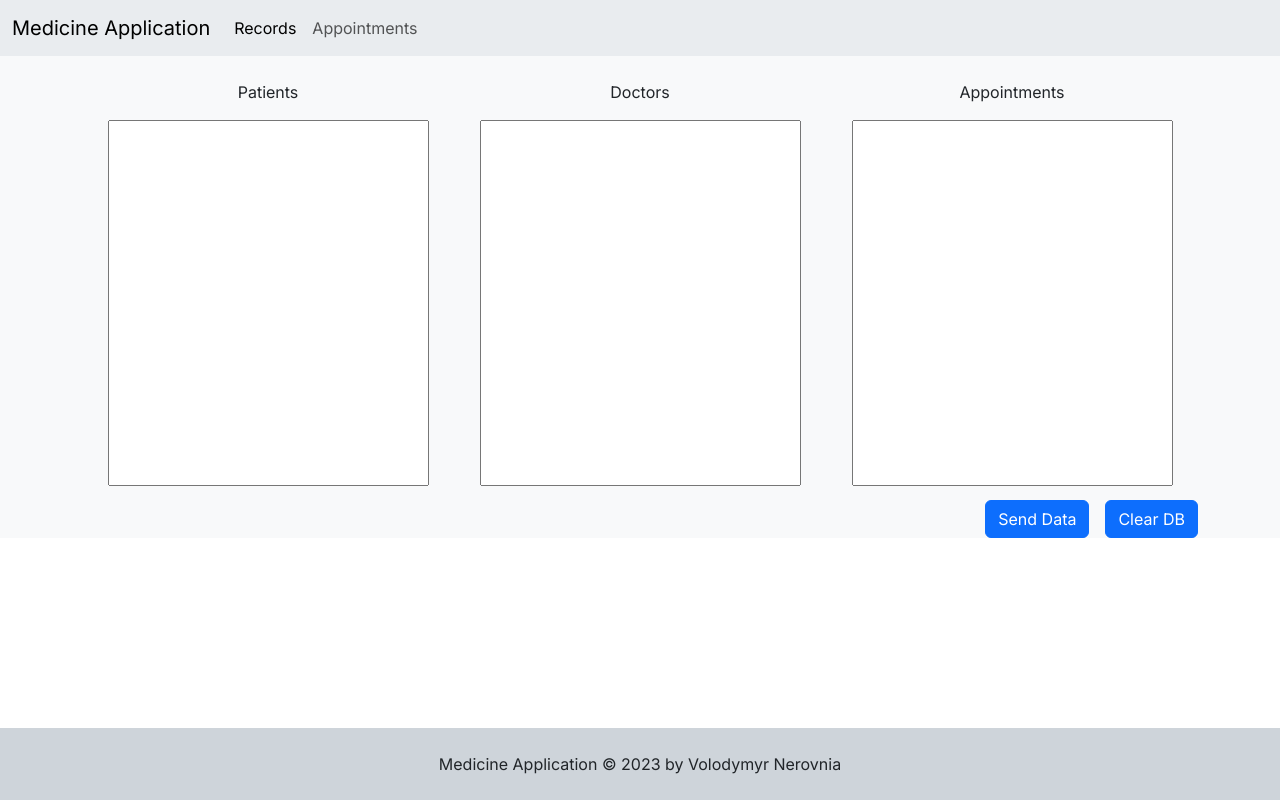
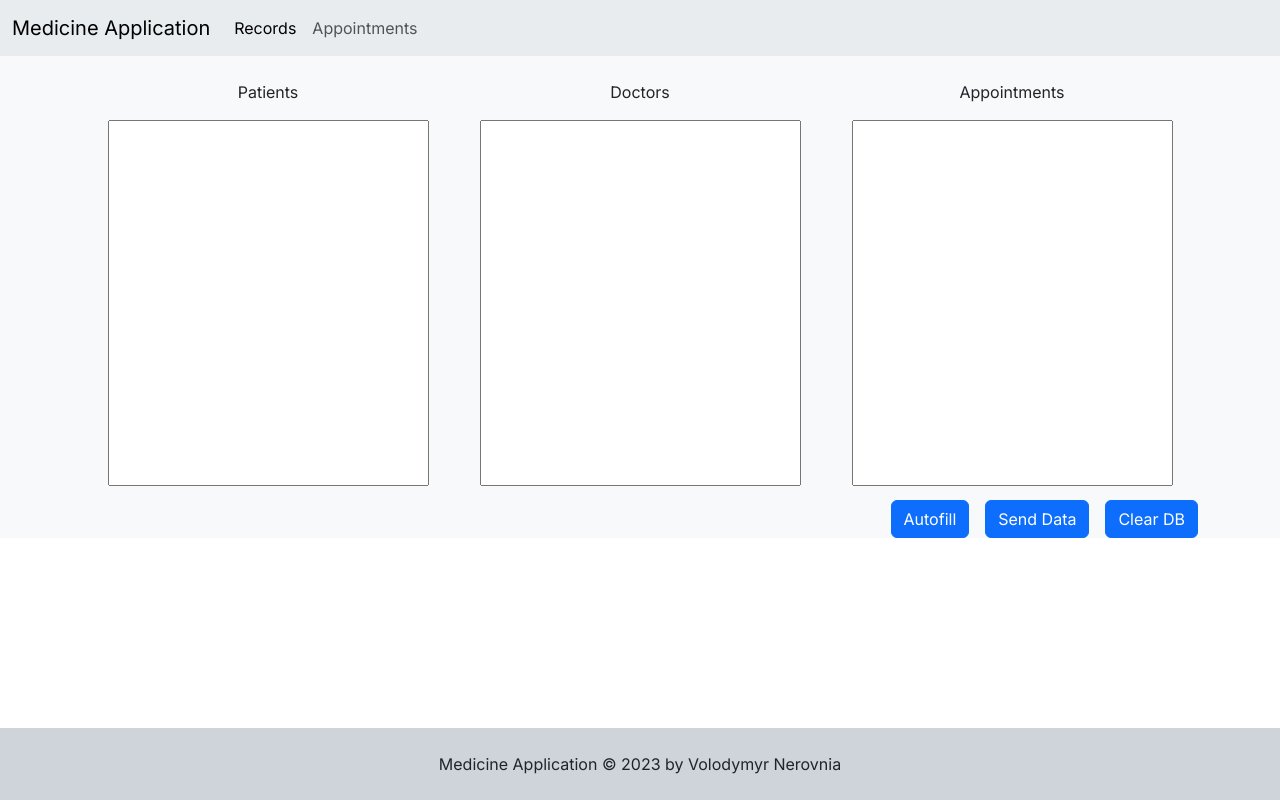
Before and after one commit to nerovnia/ByteCloud-Test, a Next.js app: page / in a window 1280 px wide. Built offline with nearby package versions, Linux system fonts and the light colour scheme.

Commit message:
Added autoFill function and button to AddBlock

```diff
--- a/src/app/components/AddBlock.js
+++ b/src/app/components/AddBlock.js
@@ -1,11 +1,12 @@
 import Appointments from "./input/Appointments";
 import Doctors from "./input/Doctors";
 import Patients from "./input/Patients";
-import {useState, useEffect} from "react";
+import { useState, useEffect } from "react";
 import { validateRegisterRecords } from "../service/validators";
 import SaveModal from "./report/SaveModal";
+import Fetch from "@/app/useFetch"
 
-import { InferGetServerSidePropsType, GetServerSideProps } from 'next';
+import { InferGetServerSidePropsType, GetServerSideProps } from "next";
 //import { addCollection } from "@/utils/dbOperations";
 
 export default function AddBlock() {
@@ -14,34 +15,41 @@ export default function AddBlock() {
   const [saveModalShow, setSaveModalShow] = useState(false);
 
   // ----------------------------- Delete in production
-  useEffect(() => {
-  }, [registrationData]);
+  useEffect(() => {}, [registrationData]);
   // -----------------------------
 
+  function handleAutofill() {
+    const { get } = Fetch("/api/");
+    get("test-data").then((testData) => {
+      //console.log(testData.body.data);
+      setRegistrationDataForModal(testData.body.data);
+    });
+  }
+
   function handleChangePatients(event) {
-    const {doctors, appointments} = registrationData;
+    const { doctors, appointments } = registrationData;
     setRegistrationData({
       doctors,
       appointments,
-      patients: event.target.value
+      patients: event.target.value,
     });
   }
 
   function handleChangeDoctors(event) {
-    const {patients, appointments} = registrationData;
+    const { patients, appointments } = registrationData;
     setRegistrationData({
       doctors: event.target.value,
       appointments,
-      patients
+      patients,
     });
   }
 
   function handleChangeAppointments(event) {
-    const {patients, doctors} = registrationData;
+    const { patients, doctors } = registrationData;
     setRegistrationData({
       doctors,
       appointments: event.target.value,
-      patients
+      patients,
     });
   }
 
@@ -51,7 +59,7 @@ export default function AddBlock() {
     setRegistrationDataForModal(registrationData);
     setSaveModalShow(true);
     document.querySelector("#frmAddRegistrationData").reset();
-    setRegistrationData({});
+    //setRegistrationData({});
   }
 
   function handleClearDB() {
@@ -69,26 +77,68 @@ export default function AddBlock() {
         <div className="container text-center">
           <div className="row">
             <div className="col">
-              <Patients dataTest="patients" onPatients={handleChangePatients}></Patients>
+              <Patients
+                dataTest="patients"
+                onPatients={handleChangePatients}
+              ></Patients>
             </div>
             <div className="col">
-              <Doctors dataTest="doctors" onDoctors={handleChangeDoctors}></Doctors>
+              <Doctors
+                dataTest="doctors"
+                onDoctors={handleChangeDoctors}
+              ></Doctors>
             </div>
             <div className="col">
-              <Appointments dataTest="appointments" onAppointments={handleChangeAppointments}></Appointments>
+              <Appointments appointments={{...registrationDataForModal.appointments}}
+                dataTest="appointments"
+                onAppointments={handleChangeAppointments}
+              ></Appointments>
             </div>
           </div>
         </div>
         <div className="d-grid gap-2 d-md-flex justify-content-md-end mt-2 mb-2">
-          <button id="sendData" className="btn btn-primary me-md-2" type="button" onClick={handleSendData}>
+          <button
+            id="autoFill"
+            className="btn btn-primary me-md-2"
+            type="button"
+            onClick={handleAutofill}
+          >
+            Autofill
+          </button>
+
+          <button
+            id="sendData"
+            className="btn btn-primary me-md-2"
+            type="button"
+            onClick={handleSendData}
+          >
             Send Data
           </button>
-          <button id="clearDB" className="btn btn-primary" type="button" onClick={handleClearDB}>
+          <button
+            id="clearDB"
+            className="btn btn-primary"
+            type="button"
+            onClick={handleClearDB}
+          >
             Clear DB
           </button>
         </div>
       </form>
-      <SaveModal show={saveModalShow} reportdata={validateRegisterRecords(registrationDataForModal)} onHide={() => saveModalClose()} />
+      {
+        /*
+      <SaveModal
+      show={saveModalShow}
+      reportdata={validateRegisterRecords(registrationDataForModal)}
+      onHide={() => saveModalClose()}
+    />
+      */
+
+      }
+      <SaveModal
+        show={saveModalShow}
+        reportdata={validateRegisterRecords(registrationData)}
+        onHide={() => saveModalClose()}
+      />
     </>
   );
 }
```
